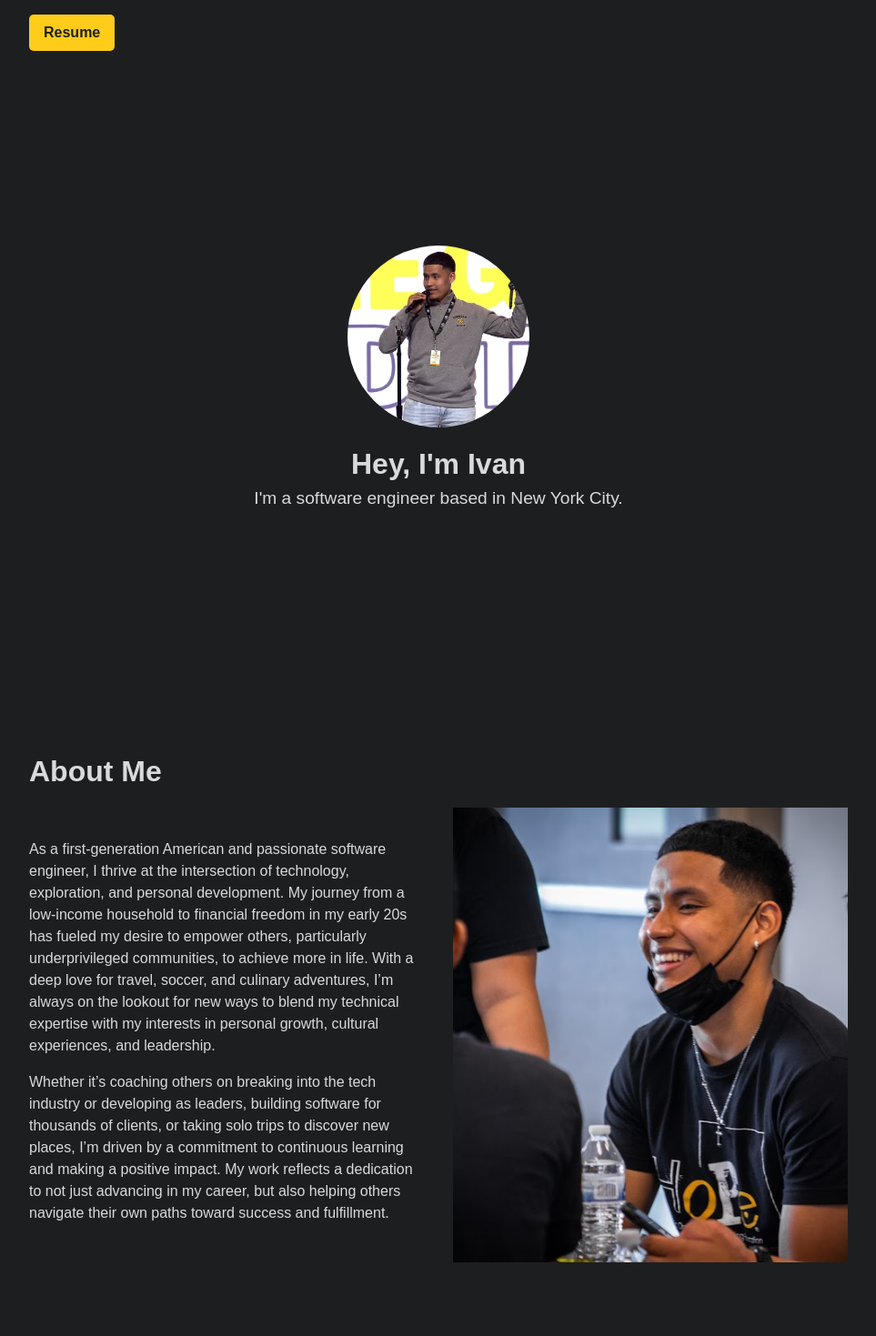
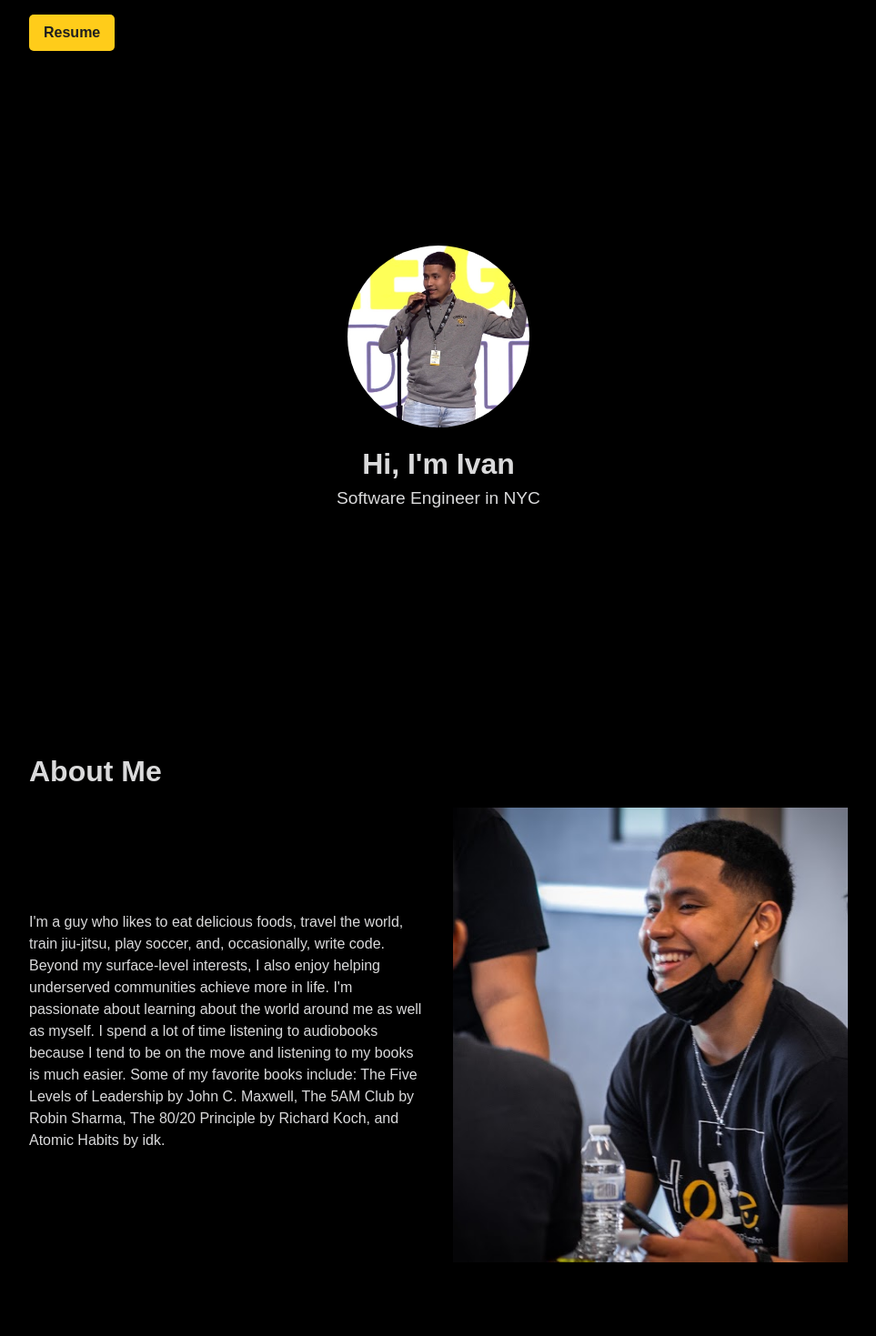
Before and after one commit to ivantlaseca/ivantlaseca.github.io, a Next.js app: page / in a window 1280 px wide. Shown: the top 1469 px of the page at 91% size, without its empty margins (158-1121 px from the left). Built offline with nearby package versions, Linux system fonts and the light colour scheme.

Commit message:
Rewrite descriptions and use new email for services

```diff
--- a/src/app/components/About.jsx
+++ b/src/app/components/About.jsx
@@ -9,16 +9,23 @@ const About = () => {
       <div className="flex-about">
         <div className="about-text">
           <p>
+            I'm a guy who likes to eat delicious foods, travel the world, train jiu-jitsu, play soccer, and, occasionally, write code.
+            Beyond my surface-level interests, I also enjoy helping underserved communities achieve more in life. I'm passionate about learning
+            about the world around me as well as myself. I spend a lot of time listening to audiobooks because I tend to be on the move and listening
+            to my books is much easier. Some of my favorite books include: The Five Levels of Leadership by John C. Maxwell, The 5AM Club by Robin Sharma, The 80/20 Principle
+            by Richard Koch, and Atomic Habits by idk.
+          </p>
+          {/* <p>
             As a first-generation American and passionate software engineer, I thrive at the intersection of technology,
             exploration, and personal development. My journey from a low-income household to financial freedom in my early 20s
             has fueled my desire to empower others, particularly underprivileged communities, to achieve more in life.
             With a deep love for travel, soccer, and culinary adventures, I’m always on the lookout for new ways to
             blend my technical expertise with my interests in personal growth, cultural experiences, and leadership.
-          </p>
-          <p>Whether it’s coaching others on breaking into the tech industry or developing as leaders, building software for thousands of clients, or taking
+          </p> */}
+          {/* <p>Whether it’s coaching others on breaking into the tech industry or developing as leaders, building software for thousands of clients, or taking
             solo trips to discover new places, I’m driven by a commitment to continuous learning and making a positive
             impact. My work reflects a dedication to not just advancing in my career, but also helping others navigate
-            their own paths toward success and fulfillment.</p>
+            their own paths toward success and fulfillment.</p> */}
         </div>
         <div className="about-img">
           <Image src='/images/me-smiling.JPG' className="profile-img" width={300} height={500} />
--- a/src/app/components/Hero.jsx
+++ b/src/app/components/Hero.jsx
@@ -6,11 +6,11 @@ const Hero = () => {
 
   return (
     <div className="hero-container">
-      <Image src='/images/conference_pic.jpeg' className="profile-img" width={300} height={300} alt="Ivan" />
+      <Image src='/images/conference_pic.jpeg' className="profile-img" width={300} height={300} x alt="Ivan" />
       <div className="hero-text">
-        <h1>Hey, I'm Ivan</h1>
+        <h1>Hi, I'm Ivan</h1>
         <p>
-          I'm a software engineer based in New York City.
+          Software Engineer in NYC
         </p>
         <div className="social-icons">
           <a
--- a/src/app/components/Services.jsx
+++ b/src/app/components/Services.jsx
@@ -8,7 +8,7 @@ const Services = () => {
             <h2>Services</h2>
             <div className="services-grid">
                 {serviceData && serviceData.map((service) => (
-                    <a className="service-card" key={service.id} href="mailto: ivantlaseca@gmail.com">
+                    <a className="service-card" key={service.id} href="mailto: ivantlasecaes@gmail.com">
                         <h3>{service.title}</h3>
                         <p>{service.description}</p>
                     </a>
--- a/src/app/components/data.jsx
+++ b/src/app/components/data.jsx
@@ -5,7 +5,7 @@ export const projectData = [
         id: 1,
         title: 'Blog',
         description:
-            'A place where I contribute my thoughts, experiences, and expertise to the world.',
+            'A place where I contribute my thoughts, experiences, and opinions to the world. ',
         gitHubLink: 'https://github.com/olawanlejoel/Todo-List-App',
     },
     {
--- a/src/app/globals.css
+++ b/src/app/globals.css
@@ -8,7 +8,7 @@ body {
   font-family: sans-serif;
   font-size: 16px;
   line-height: 1.5;
-  background-color: #1D1E20;
+  background-color: #000000;
   color: #DADADB;
   width: 900px;
   margin: 0 auto;
@@ -37,7 +37,7 @@ li {
   justify-content: space-between;
   align-items: center;
   padding: 1rem 0;
-  background-color: #1D1E20;
+  background-color: #000000;
 }
 
 .nav-container .logo {
@@ -64,7 +64,7 @@ li {
 /* Footer */
 hr {
   border: none;
-  background-color: #9B9C9D;
+  background-color: #000000;
   height: 1px;
   width: 80%;
   margin: 0 auto;
```
